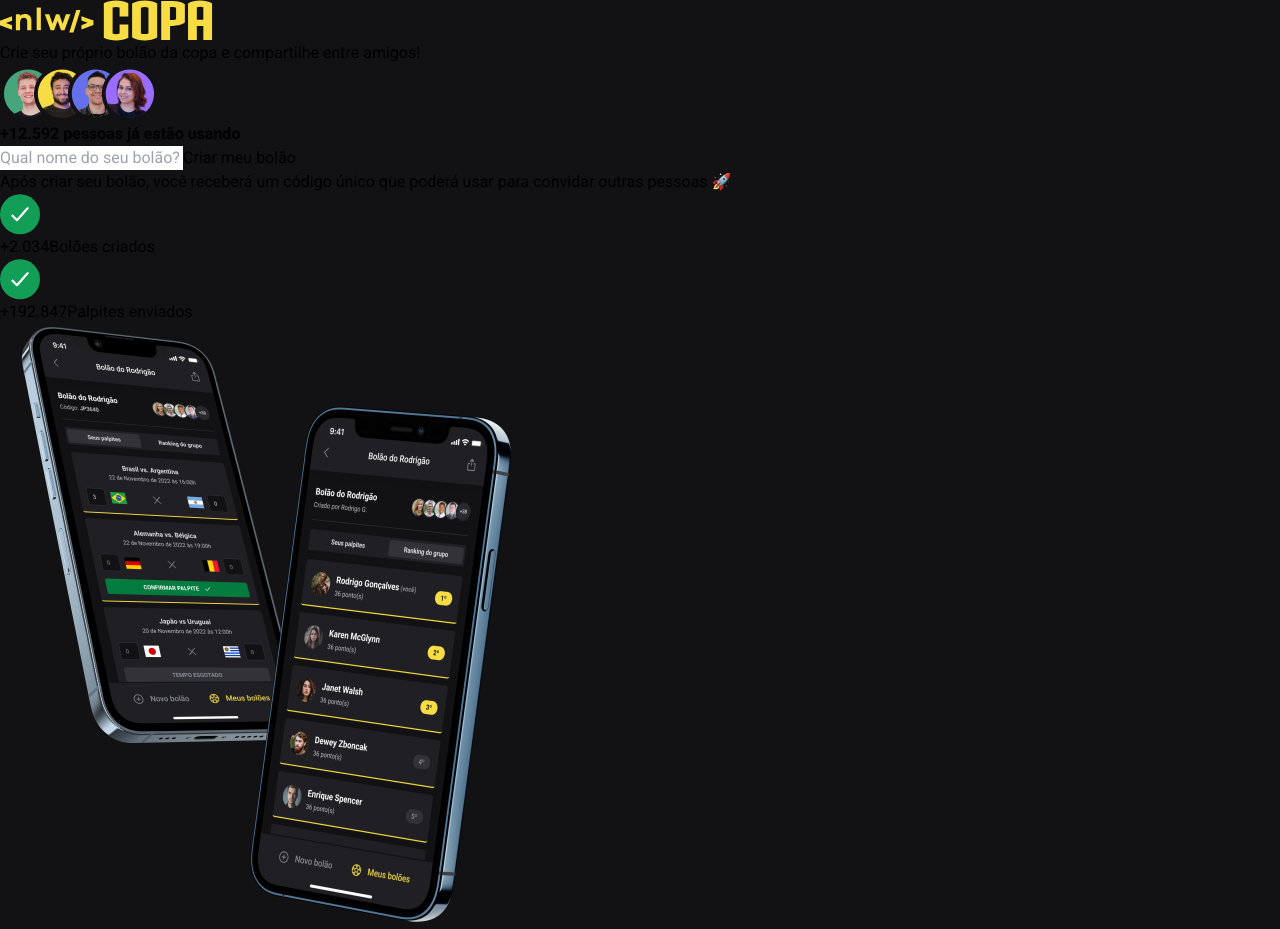
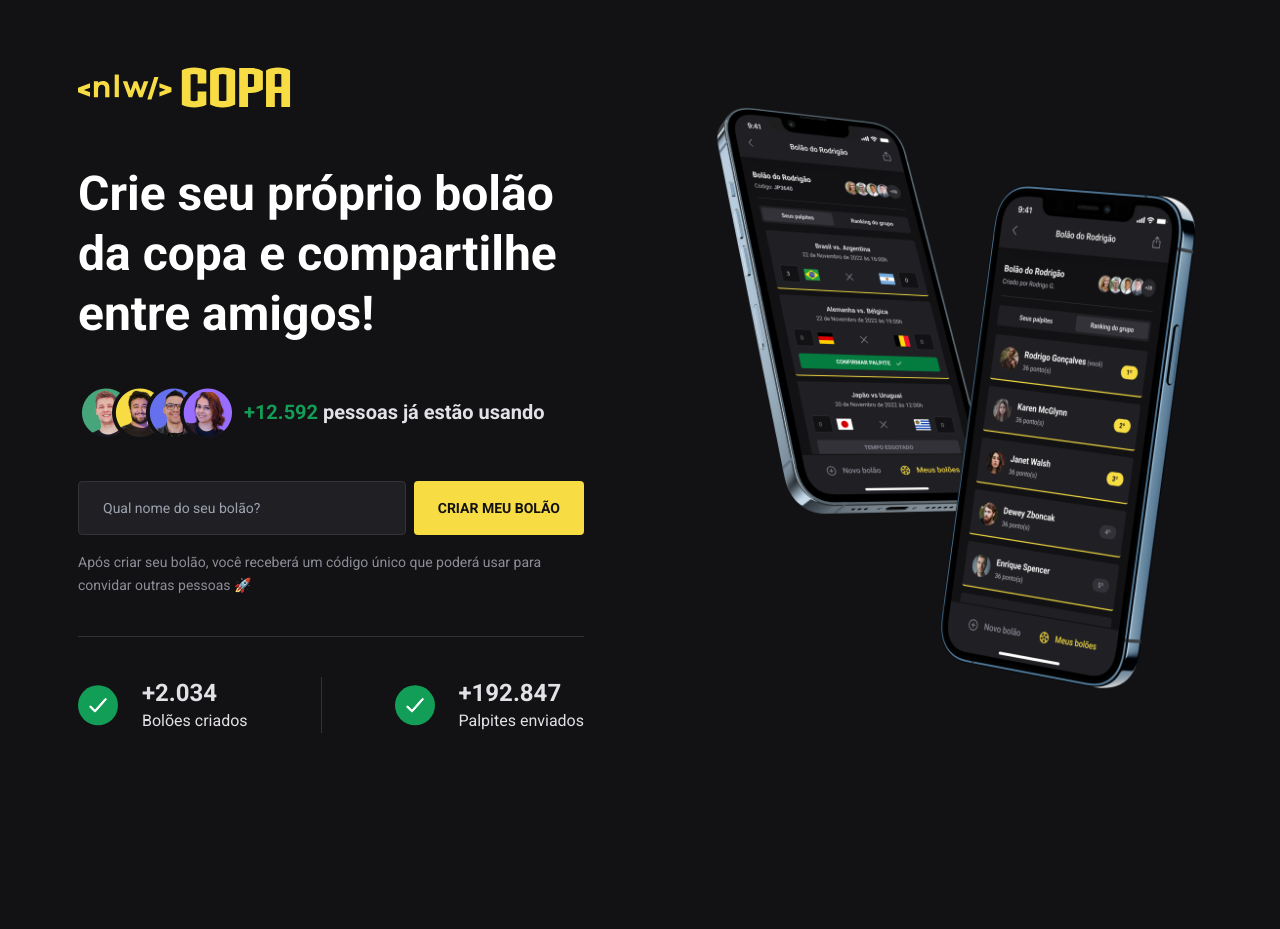
Before and after one commit to CaioVinicius7/nlw-copa-frontend, a Next.js app: page / in a window 1280 px wide. After the commit the page ends 800 px from the top, so only its background shows below. Built offline with nearby package versions, Linux system fonts and the light colour scheme.

Commit message:
feat: :lipstick: Estilização da landing page

```diff
--- a/src/pages/index.tsx
+++ b/src/pages/index.tsx
@@ -7,41 +7,59 @@
 
 export default function Home() {
 	return (
-		<div>
+		<div className="max-w-[1124px] h-screen mx-auto grid grid-cols-2 items-center gap-28">
 			<main>
 				<Image src={logoImg} alt="NLW Copa" />
-				<h1>Crie seu próprio bolão da copa e compartilhe entre amigos!</h1>
-				<div>
+
+				<h1 className="mt-14 text-white text-5xl font-bold leading-tight">
+					Crie seu próprio bolão da copa e compartilhe entre amigos!
+				</h1>
+
+				<div className="mt-10 flex items-center gap-2">
 					<Image src={usersAvatarExampleImg} alt="" />
 
-					<strong>
-						<span>+12.592</span> pessoas já estão usando
+					<strong className="text-gray-100 text-xl">
+						<span className="text-ignite-500">+12.592</span> pessoas já estão
+						usando
 					</strong>
 				</div>
 
-				<form>
-					<input type="text" placeholder="Qual nome do seu bolão?" />
-					<button type="submit">Criar meu bolão</button>
+				<form className="mt-10 flex gap-2">
+					<input
+						className="flex-1 px-6 py-4 rounded bg-gray-800 border border-gray-600 text-sm"
+						type="text"
+						placeholder="Qual nome do seu bolão?"
+						required
+					/>
+
+					<button
+						className="bg-yellow-500 px-6 py-4 rounded text-gray-900 font-bold text-sm uppercase hover:bg-yellow-700"
+						type="submit"
+					>
+						Criar meu bolão
+					</button>
 				</form>
 
-				<p>
+				<p className="mt-4 text-sm text-gray-300 leading-relaxed">
 					Após criar seu bolão, você receberá um código único que poderá usar
 					para convidar outras pessoas 🚀
 				</p>
 
-				<div>
-					<div>
+				<div className="mt-10 pt-10 border-t border-gray-600 flex justify-between text-gray-100">
+					<div className="flex items-center gap-6">
 						<Image src={iconCheckImg} alt="" />
-						<div>
-							<span>+2.034</span>
+						<div className="flex flex-col">
+							<span className="font-bold text-2xl">+2.034</span>
 							<span>Bolões criados</span>
 						</div>
 					</div>
 
-					<div>
+					<div className="w-px h-14 bg-gray-600"></div>
+
+					<div className="flex items-center gap-6">
 						<Image src={iconCheckImg} alt="" />
-						<div>
-							<span>+192.847</span>
+						<div className="flex flex-col">
+							<span className="font-bold text-2xl">+192.847</span>
 							<span>Palpites enviados</span>
 						</div>
 					</div>
--- a/src/styles/global.css
+++ b/src/styles/global.css
@@ -1,3 +1,7 @@
 @tailwind base;
 @tailwind utilities;
 @tailwind components;
+
+body {
+	-webkit-font-smoothing: antialiased;
+}
--- a/tailwind.config.js
+++ b/tailwind.config.js
@@ -7,7 +7,18 @@
 				sans: "Roboto, sans-serif"
 			},
 			colors: {
+				ignite: {
+					500: "#129e57"
+				},
+				yellow: {
+					500: "#f7dd43",
+					700: "#e5cd3d"
+				},
 				gray: {
+					100: "#e1e1e6",
+					300: "#8d8d99",
+					600: "#323238",
+					800: "#202024",
 					900: "#121214"
 				}
 			}
```
